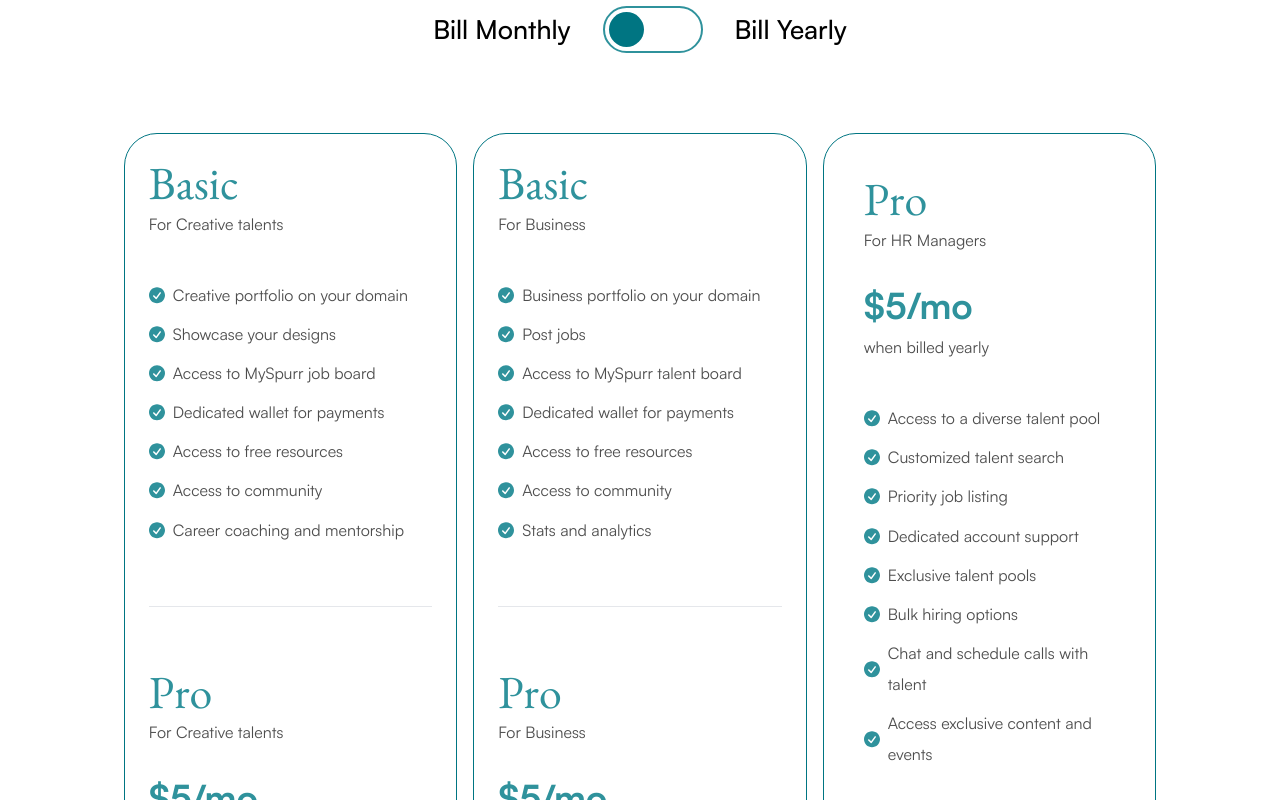
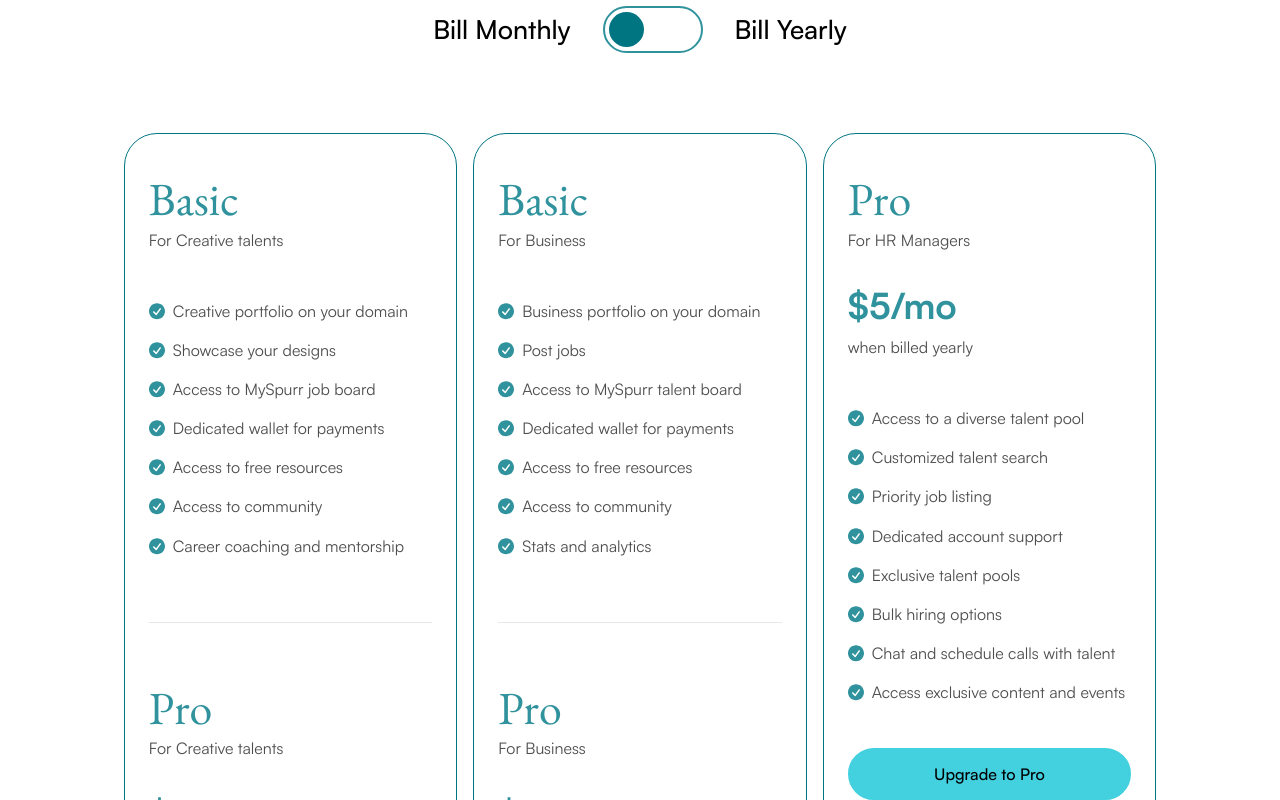
Before and after one commit to tobyakin/MySpurr-Landing-Page, a Vue app: page /goPro in a window 1280 px wide. Shown: the part 900-1700 px from the top of the page. Built offline with nearby package versions, Linux system fonts and the light colour scheme.

Commit message:
Docs: padding

```diff
--- a/src/components/GoPro/PricingSection.vue
+++ b/src/components/GoPro/PricingSection.vue
@@ -120,7 +120,7 @@ const pro = [
       </h4>
     </div>
     <div class="grid lg:grid-cols-3 grid-cols-1 gap-4">
-      <div class="border-[#007582] border-[1px] p-6 rounded-[33px]">
+      <div class="border-[#007582] border-[1px] p-6 py-10 rounded-[33px]">
         <h4
           class="text-[#2F929C] text-[45.909px] font-EBGaramond500 tracking-[ -0.51px] leading-[50.283px] !font-normal"
         >
@@ -172,7 +172,7 @@ const pro = [
           <button class="btn-brand w-full font-Satoshi400">Upgrade to Pro</button>
         </div>
       </div>
-      <div class="border-[#007582] border-[1px] p-6 rounded-[33px]">
+      <div class="border-[#007582] border-[1px] p-6 py-10 rounded-[33px]">
         <h4
           class="text-[#2F929C] text-[45.909px] font-EBGaramond500 tracking-[ -0.51px] leading-[50.283px] !font-normal"
         >
@@ -225,7 +225,7 @@ const pro = [
           <button class="btn-brand w-full font-Satoshi400">Upgrade to Pro</button>
         </div>
       </div>
-      <div class="border-[#007582] border-[1px] p-10 rounded-[33px]">
+      <div class="border-[#007582] border-[1px] p-6 py-10 rounded-[33px]">
         <h4
           class="text-[#2F929C] text-[45.909px] font-EBGaramond500 tracking-[ -0.51px] leading-[50.283px] !font-normal"
         >
```
